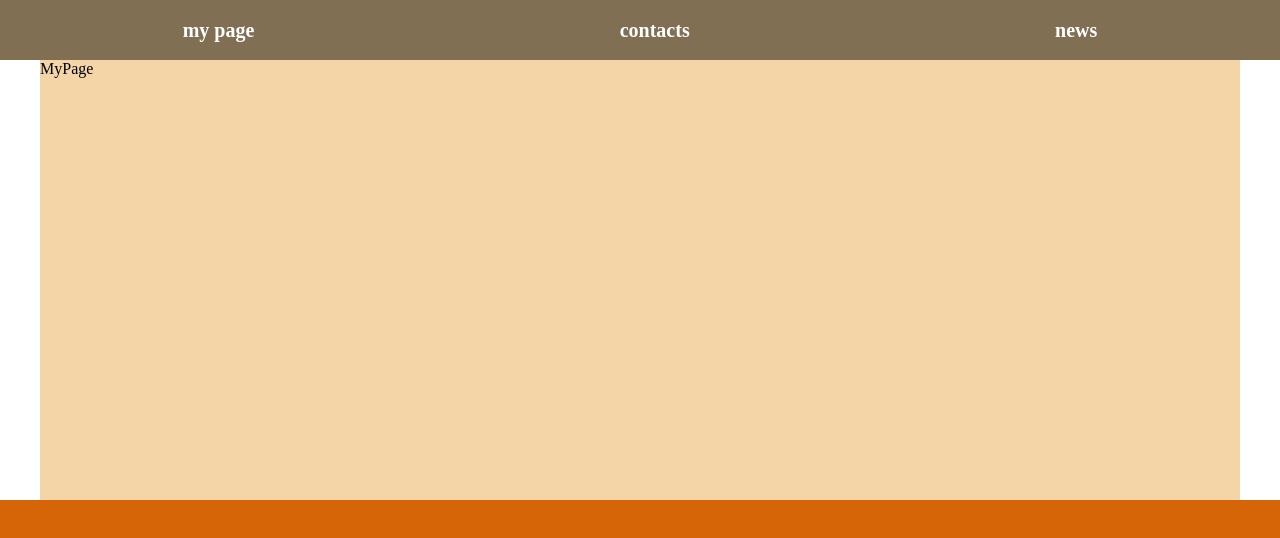
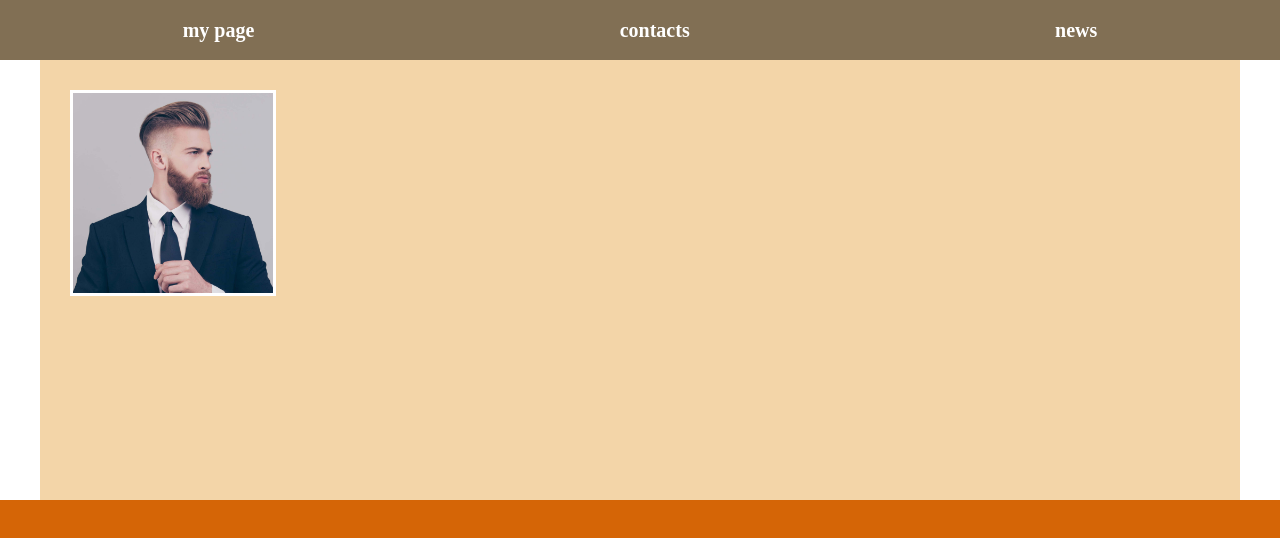
Before and after one commit to StokinDenis/angular-applicattion, an Angular app: page /MyPage in a window 1280 px wide. Shown: the top 538 px of the page. Built offline with nearby package versions, Linux system fonts and the light colour scheme.

Commit message:
add contact components, add contact details

```diff
--- a/src/app/contacts/contacts.component.html
+++ b/src/app/contacts/contacts.component.html
@@ -1 +1 @@
-<app-contact *ngFor="let contact of contacts" [contact]="contact" ></app-contact>
+<app-contact *ngFor="let contactItem of contacts" [contact]="contactItem" ></app-contact>
--- a/src/app/contacts/contacts.component.ts
+++ b/src/app/contacts/contacts.component.ts
@@ -18,4 +18,5 @@ export class ContactsComponent {
      {name: 'Nikolay Klimovich', age: 20, occupation: 'Backend developer'},
      {name: 'Denis', age: 20, occupation: 'Frontend developer'},
    ]
+
 }
--- a/src/app/my-page/my-page.component.css
+++ b/src/app/my-page/my-page.component.css
@@ -1,5 +1,7 @@
-.wrapper{
-  display: flex;
-  flex-direction: column;
-  min-height: 100%;
+.ava_user{
+  width: 200px;
+  height: 200px;
+  margin-top: 30px;
+  margin-left: 30px;
+  border: 3px solid #ffffff;
 }
--- a/src/app/my-page/my-page.component.html
+++ b/src/app/my-page/my-page.component.html
@@ -1 +1,7 @@
-<div>MyPage</div>
+<div class="user_page">
+  <div>
+    <img class="ava_user" src="../../assets/avaContacts1.jpg" alt="img">
+  </div>
+  <div class="user_info"></div>
+
+</div>
```
